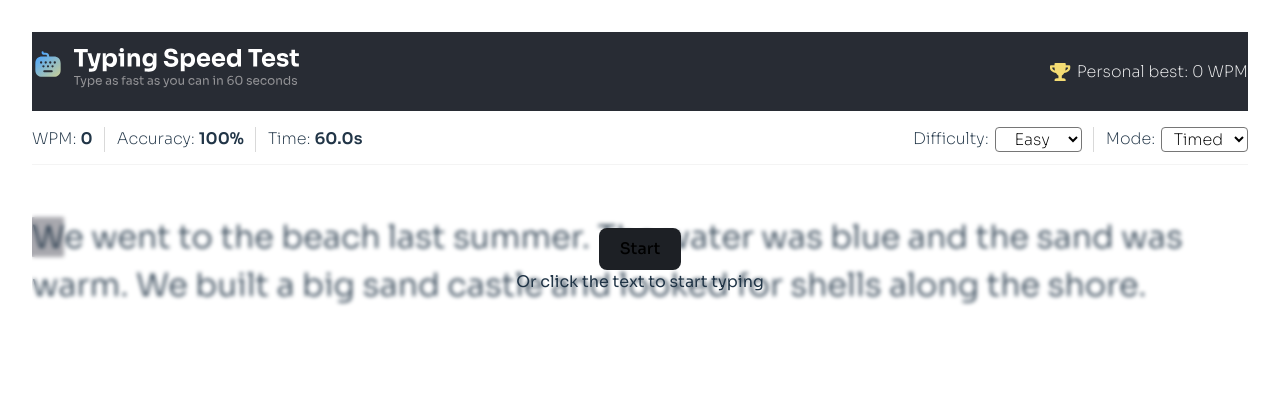
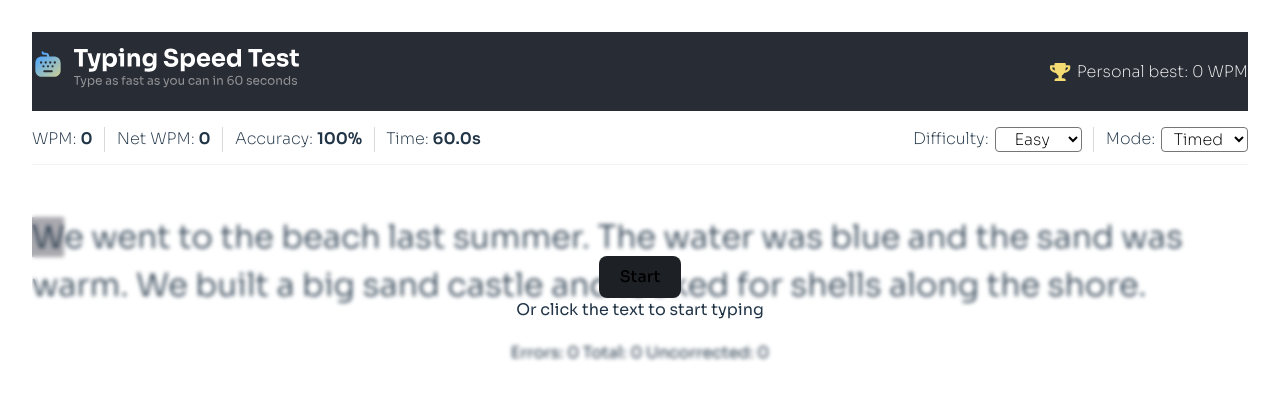
Before and after one commit to manuelsalvadori/typingtest, a React app: page / in a window 1280 px wide. Shown: the top 400 px of the page. Built offline with nearby package versions, Linux system fonts and the light colour scheme; the HTML template or start-up script is replaced by a standard one.

Commit message:
Added additional stats: net wpm - corrected errors

```diff
--- a/src/components/controls/Controls.tsx
+++ b/src/components/controls/Controls.tsx
@@ -10,6 +10,7 @@ export type ControlsProps = {
     time: number;
     accuracy: number;
     wpm: number;
+    netwpm: number;
     timedMaxTime?: number;
 };
 
@@ -21,6 +22,7 @@ export default function Controls({
     time,
     accuracy,
     wpm,
+    netwpm,
     timedMaxTime = 60,
 }: ControlsProps) {
     const formattedTime = mode === "timed" ? (timedMaxTime - time).toFixed(1) : time.toFixed(1);
@@ -31,6 +33,9 @@ export default function Controls({
             <div className={styles.stats}>
                 <div>
                     <span>WPM:</span> <span className={styles.bold}>{Math.round(wpm)}</span>
+                </div>
+                <div>
+                    <span>Net WPM:</span> <span className={styles.bold}>{Math.round(netwpm)}</span>
                 </div>
                 <div>
                     <span>Accuracy:</span>{" "}
--- a/src/components/results/Results.tsx
+++ b/src/components/results/Results.tsx
@@ -8,15 +8,17 @@ import resetIcon from "@assets/images/icon-restart.svg";
 import confetti from "@assets/images/pattern-confetti.svg";
 import star1 from "@assets/images/pattern-star-1.svg";
 import star2 from "@assets/images/pattern-star-2.svg";
+import type { Stats } from "../typingSession/TypingSession";
 
 export type ResultsProps = {
     wpm: number;
+    netwpm: number;
     accuracy: number;
-    characterStats: { correct: number; incorrect: number };
+    characterStats: Stats;
     onReset: () => void;
 };
 
-export default function Results({ wpm, accuracy, characterStats, onReset }: ResultsProps) {
+export default function Results({ wpm, netwpm, accuracy, characterStats, onReset }: ResultsProps) {
     const [bestScore, setBestScore] = useAtom(bestScoreAtom);
     const oldBest = useRef(bestScore);
 
@@ -50,10 +52,13 @@ export default function Results({ wpm, accuracy, characterStats, onReset }: Resu
             </div>
             <div className={styles.cards}>
                 <ResultCard label="WPM:" value={Math.round(wpm).toString()} />
+                <ResultCard label="Net WPM:" value={Math.round(netwpm).toString()} />
                 <ResultCard label="Accuracy:" value={`${accuracy.toFixed(2)}%`} />
+                <ResultCard label="Total Characters:" value={`${characterStats.total}`} />
+                <ResultCard label="Total Errors:" value={`${characterStats.errors}`} />
                 <ResultCard
-                    label="Characters:"
-                    value={`${characterStats.correct}/${characterStats.incorrect}`}
+                    label="Corrected Errors:"
+                    value={`${characterStats.errors - characterStats.uncorrectedErrors}`}
                 />
             </div>
             <button onClick={onReset}>
--- a/src/components/results/results.module.css
+++ b/src/components/results/results.module.css
@@ -30,7 +30,8 @@
 @media (max-width: 768px) {
     .cards {
         width: 100%;
-        grid-template-columns: 1fr;
+        grid-template-columns: repeat(auto-fit, 13rem);
+        justify-content: center;
     }
 }
 
--- a/src/components/typingSession/TypingSession.tsx
+++ b/src/components/typingSession/TypingSession.tsx
@@ -9,9 +9,10 @@ import data from "../../data/data.json";
 import Results from "../results/Results";
 import resetIcon from "@assets/images/icon-restart.svg";
 
-type Stats = {
+export type Stats = {
     errors: number;
     total: number;
+    uncorrectedErrors: number;
 };
 
 export type TypingSessionProps = {
@@ -33,7 +34,7 @@ export default function TypingSession({
 }: TypingSessionProps) {
     const [status, setStatus] = useState<Status>("idle");
     const [text] = useState(getRandomText(difficulty));
-    const [stats, setStats] = useState<Stats>({ errors: 0, total: 0 });
+    const [stats, setStats] = useState<Stats>({ errors: 0, total: 0, uncorrectedErrors: 0 });
     const [typedText, setTypedText] = useState("");
 
     const typedTextRef = useLatest(typedText);
@@ -60,18 +61,31 @@ export default function TypingSession({
             const val = event.target.value;
             const lastChar = val.slice(-1);
 
-            // if (val.length < typedTextRef.current.length) {
-            //     setTypedText((prev) => prev.slice(0, -1));
-            //     return;
-            // }
-
             const currentLength = typedTextRef.current.length;
             if (currentLength >= text.length) return;
 
+            if (val.length < typedTextRef.current.length) {
+                if (
+                    typedTextRef.current[typedTextRef.current.length - 1] !==
+                    text[typedTextRef.current.length - 1]
+                ) {
+                    setStats((prev) => ({
+                        ...prev,
+                        uncorrectedErrors: prev.uncorrectedErrors - 1,
+                    }));
+                }
+                setTypedText(val);
+                return;
+            }
+
             const error = lastChar !== text[currentLength] ? 1 : 0;
 
-            setStats((prev) => ({ errors: prev.errors + error, total: prev.total + 1 }));
             setTypedText(val);
+            setStats((prev) => ({
+                errors: prev.errors + error,
+                total: prev.total + 1,
+                uncorrectedErrors: prev.uncorrectedErrors + error,
+            }));
 
             if (currentLength + 1 === text.length) setStatus("finished");
         },
@@ -88,16 +102,18 @@ export default function TypingSession({
     const accuracy =
         stats.total === 0 ? 100 : Math.max(0, ((stats.total - stats.errors) / stats.total) * 100);
     const wpm = time === 0 ? 0 : typedText.length / 5 / (time / 60);
+    const netwpm =
+        time === 0
+            ? 0
+            : Math.max(0, (typedText.length / 5 - stats.uncorrectedErrors) / (time / 60));
 
     if (status === "finished") {
         return (
             <Results
                 wpm={wpm}
+                netwpm={netwpm}
                 accuracy={accuracy}
-                characterStats={{
-                    correct: stats.total - stats.errors,
-                    incorrect: stats.errors,
-                }}
+                characterStats={stats}
                 onReset={onReset}
             />
         );
@@ -113,6 +129,7 @@ export default function TypingSession({
                 time={time}
                 accuracy={accuracy}
                 wpm={wpm}
+                netwpm={netwpm}
                 timedMaxTime={maxTime}
             />
             <main className={styles.main}>
@@ -132,6 +149,7 @@ export default function TypingSession({
                         Restart <img src={resetIcon} alt="Reset" />
                     </button>
                 )}
+                Errors: {stats.errors} Total: {stats.total} Uncorrected: {stats.uncorrectedErrors}
             </main>
         </>
     );
```
